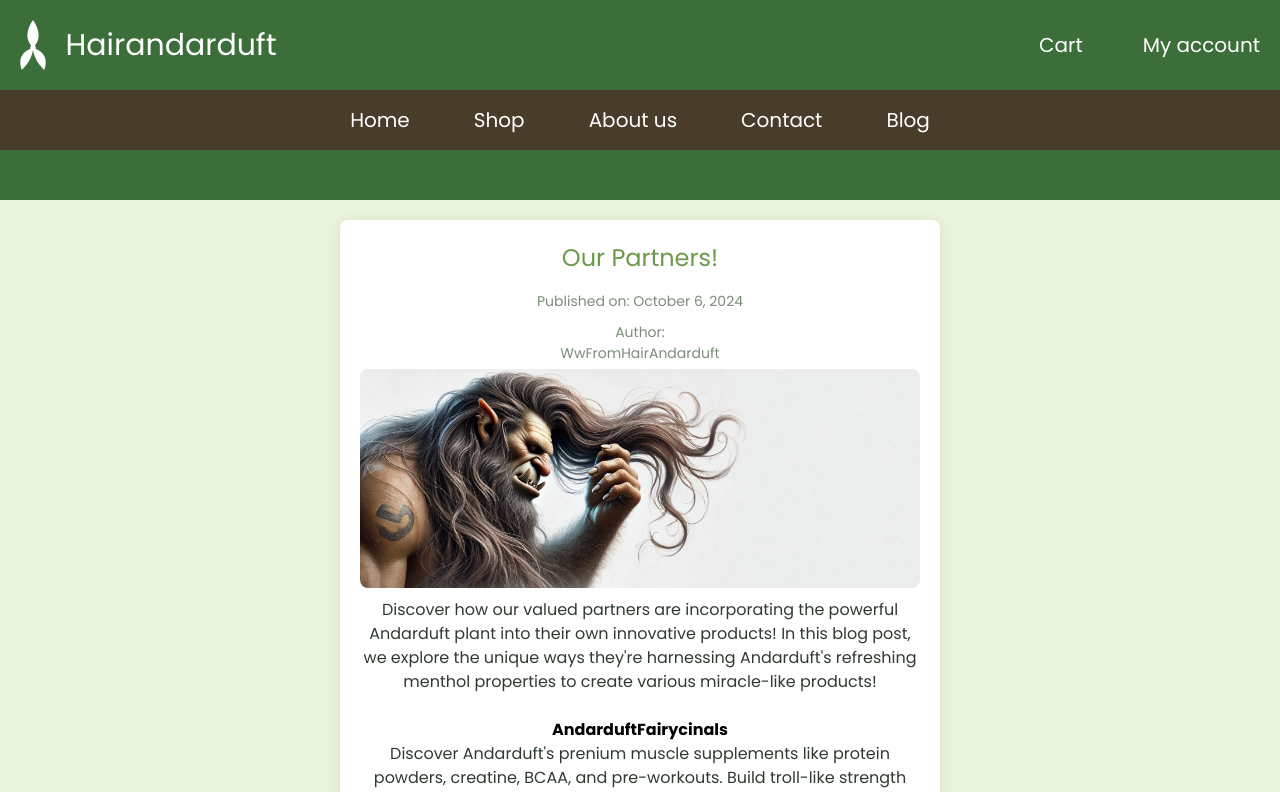
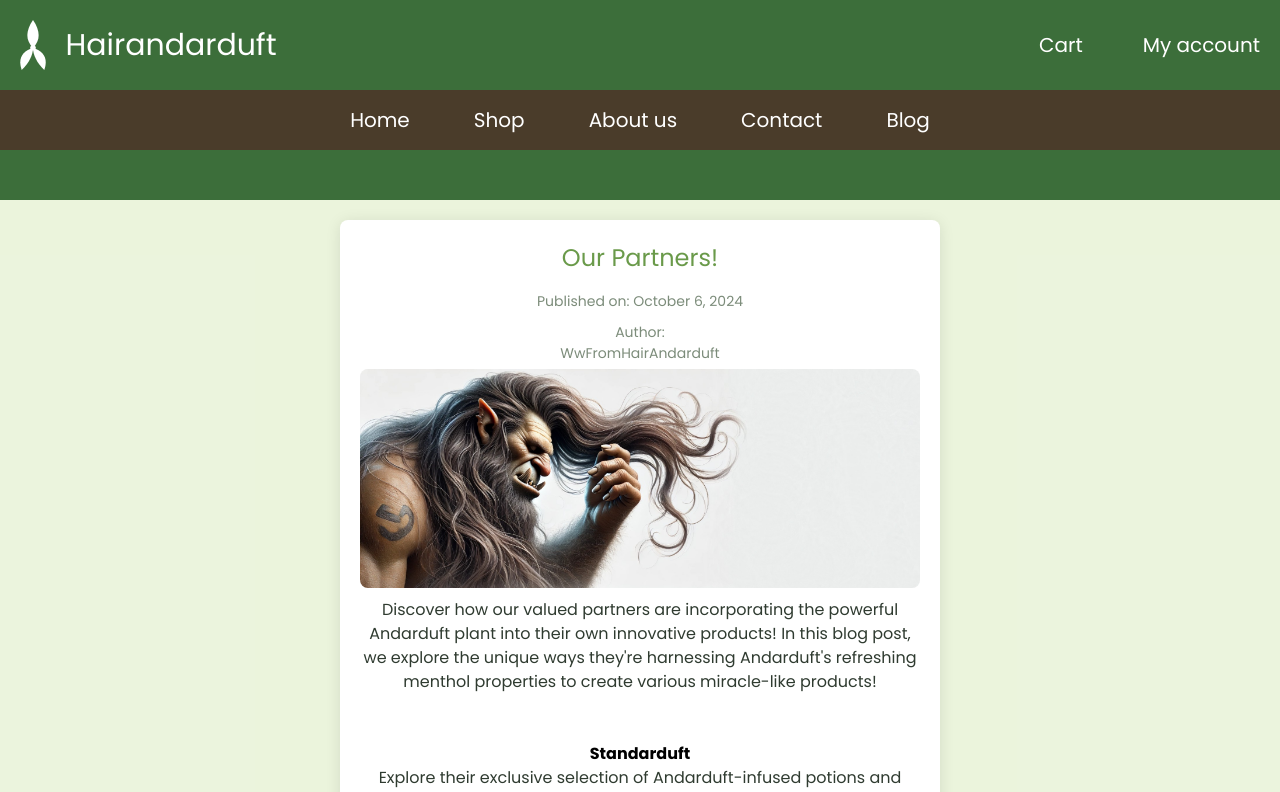
Before and after one commit to Hairandarduft/frontend, a Next.js app: page /blog/sixth-post in a window 1280 px wide. Shown: the top 792 px of the page. Built offline with nearby package versions, Linux system fonts and the light colour scheme.

Commit message:
remove the traitors, they lied to us

```diff
--- a/src/app/blog/sixth-post/page.tsx
+++ b/src/app/blog/sixth-post/page.tsx
@@ -20,14 +20,14 @@ export default function SixthPost() {
         Discover how our valued partners are incorporating the powerful Andarduft plant into their own innovative products! In this blog post, we explore the unique ways they're harnessing Andarduft's refreshing menthol properties to create various miracle-like products!
           <br />
           <br />
-          <strong>
+          {/* <strong>
               <Link href="https://andarduftfairycinals.tech/" target="_blank" rel="noopener noreferrer" className={styles.link}>
                 AndarduftFairycinals
               </Link>
             </strong>
             <br />
             Discover Andarduft's prenium muscle supplements like protein powders, creatine, BCAA, and pre-workouts. Build troll-like strength with their unique products tailored for bodybuilders and fitness enthusiasts.
-          <br />
+          <br /> */}
           <br />
           <strong>
                 <Link href="https://standarduft.com/" target="_blank" rel="noopener noreferrer" className={styles.link}>
```
